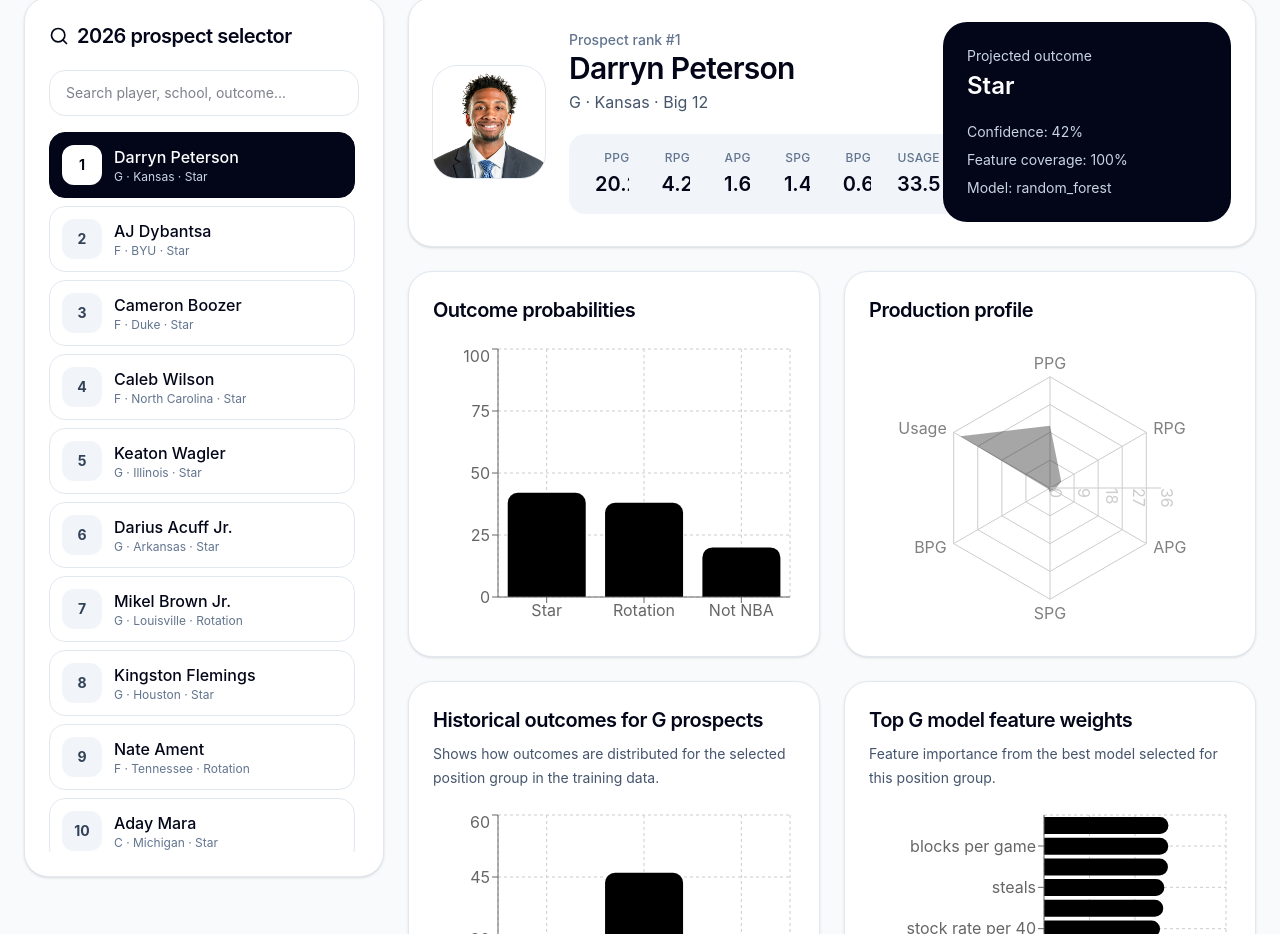
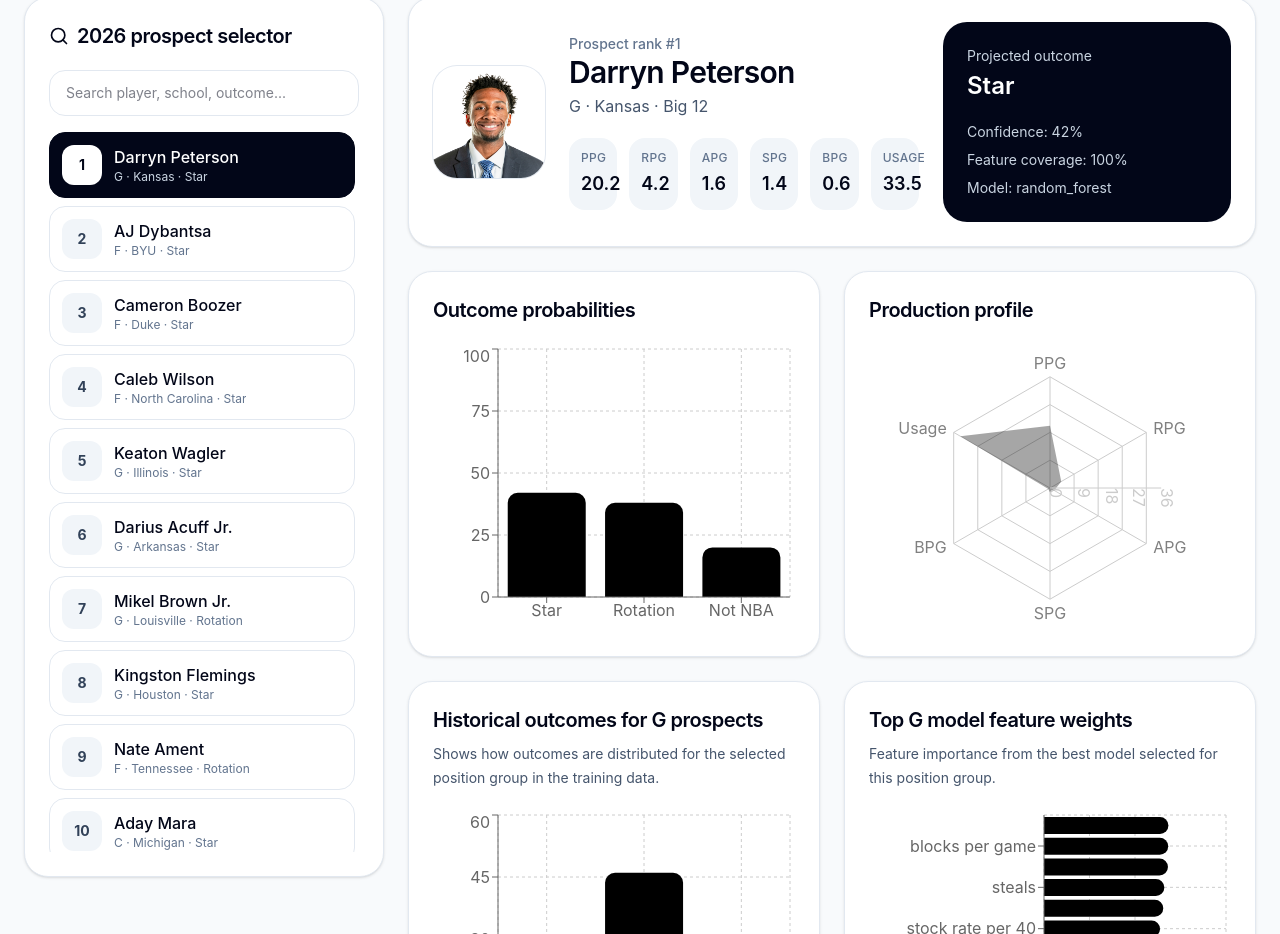
Before and after one commit to kapoorsuvan-cpu/2026-nba_draft_projection_model, a Next.js app in the folder frontend/: page / in a window 1280 px wide. Shown: the part 1049-1983 px from the top of the page. Built offline with nearby package versions, Linux system fonts and the light colour scheme.

Commit message:
Adjust Stat component styling and font size

```diff
--- a/frontend/app/page.tsx
+++ b/frontend/app/page.tsx
@@ -160,9 +160,9 @@ function SectionTitle({
 
 function Stat({ label, value }: { label: string; value: string | number }) {
   return (
-    <div className="min-w-[96px] rounded-2xl bg-slate-100 px-5 py-4 text-center">
+    <div className="rounded-2xl bg-slate-100 p-3">
       <div className="text-xs font-medium uppercase tracking-wide text-slate-500">{label}</div>
-      <div className="mt-1 text-xl font-semibold text-slate-950">{value}</div>
+      <div className="mt-1 text-lg font-semibold text-slate-950">{value}</div>
     </div>
   );
 }
```
